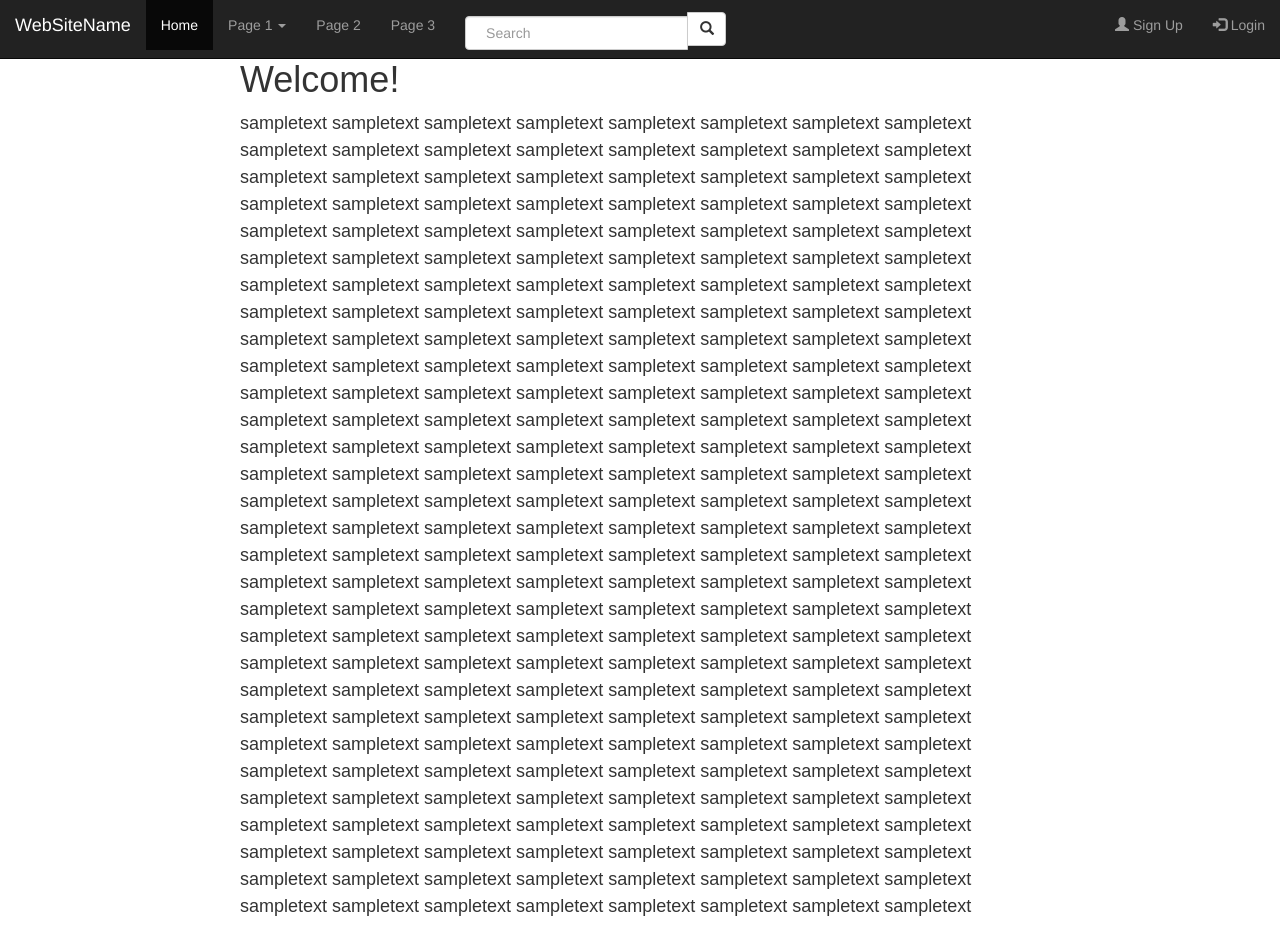
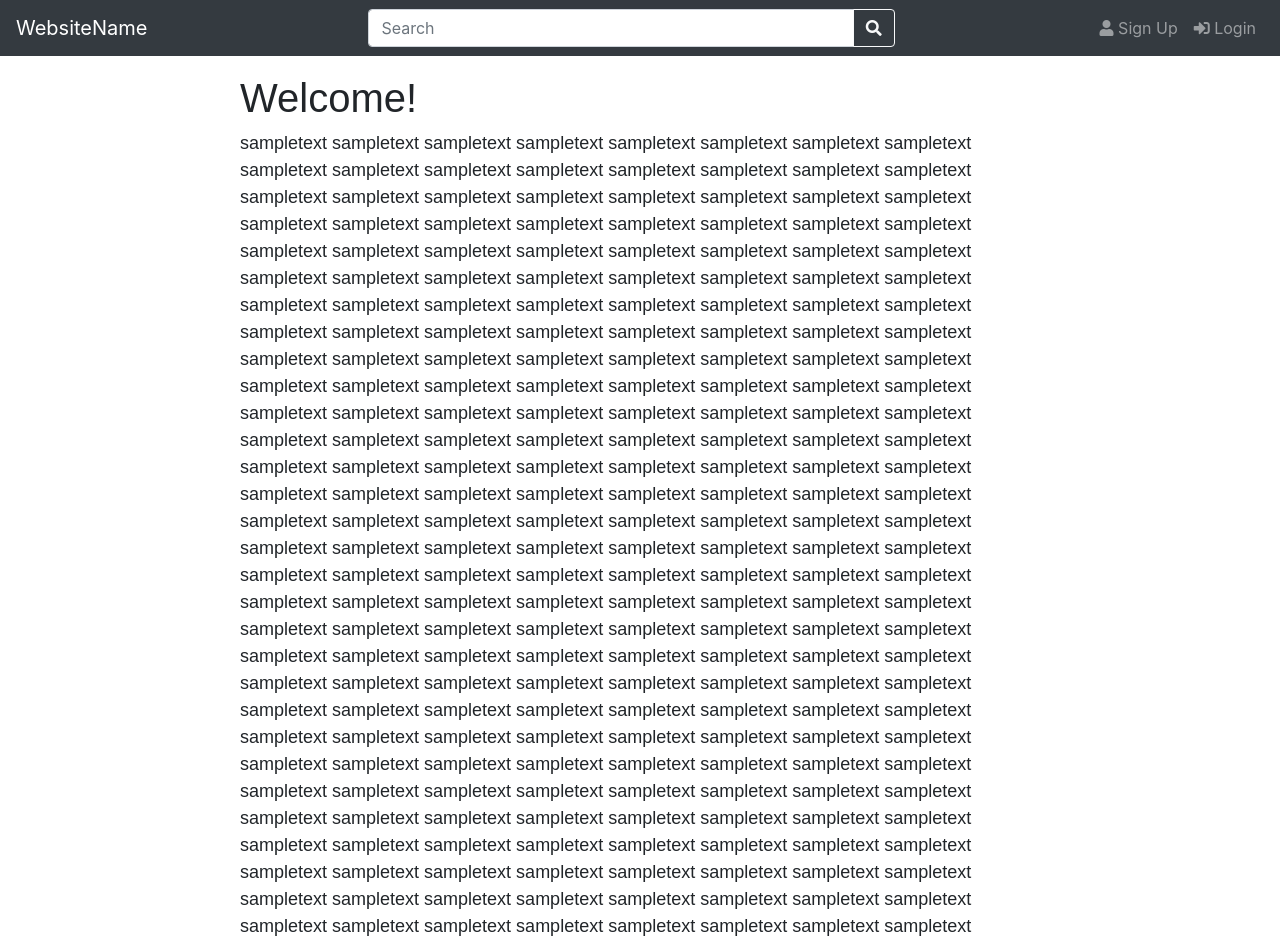
Before and after one commit to Ubiniti/inz, a Symfony app: template templates/home/index.html.twig in a window 1280 px wide. Shown: the top 940 px of the page. Run offline with Twig, Linux system fonts and the light colour scheme; the template is opened without the code that fills it, so the values that code supplies are empty; some libraries are stand-ins or nearby versions.

Commit message:
fix: rewrite navbar

```diff
--- a/templates/base.html.twig
+++ b/templates/base.html.twig
@@ -1,78 +1,67 @@
-<!DOCTYPE html>
-<html>
+<!doctype html>
+<html lang="en">
   <head>
-        <meta charset="UTF-8">
+    <meta charset="utf-8">
+    <meta name="viewport" content="width=device-width, initial-scale=1, shrink-to-fit=no">
+
+    <link rel="stylesheet" href="https://stackpath.bootstrapcdn.com/bootstrap/4.3.1/css/bootstrap.min.css" integrity="sha384-ggOyR0iXCbMQv3Xipma34MD+dH/1fQ784/j6cY/iJTQUOhcWr7x9JvoRxT2MZw1T" crossorigin="anonymous">
+    <link rel="stylesheet" href="https://use.fontawesome.com/releases/v5.7.2/css/all.css" integrity="sha384-fnmOCqbTlWIlj8LyTjo7mOUStjsKC4pOpQbqyi7RrhN7udi9RwhKkMHpvLbHG9Sr" crossorigin="anonymous">
+    <link rel="stylesheet" href="{{ asset('css/base.css') }}">
+
+    {% block stylesheets %}{% endblock %}
+
     <title>{% block title %}Welcome!{% endblock %}</title>
-        {% block stylesheets %}
-
-            <link rel="stylesheet" href="{{asset('css/formularz.css')}}" media="screen" />
-
-        {% endblock %}
-        <link rel="stylesheet" href="https://maxcdn.bootstrapcdn.com/bootstrap/3.4.0/css/bootstrap.min.css">
-        <script src="https://ajax.googleapis.com/ajax/libs/jquery/3.3.1/jquery.min.js"></script>
-        <script src="https://maxcdn.bootstrapcdn.com/bootstrap/3.4.0/js/bootstrap.min.js"></script>
   </head>
   <body>
+    <nav class="navbar sticky-top navbar-expand-lg navbar-dark bg-dark">
+        <a class="navbar-brand" href="{{ path('home') }}">WebsiteName</a>
+        <button class="navbar-toggler" type="button" data-toggle="collapse" data-target="#navbarSupportedContent" aria-controls="navbarSupportedContent" aria-expanded="false" aria-label="Toggle navigation">
+            <span class="navbar-toggler-icon"></span>
+        </button>
 
-        <nav class="navbar navbar-inverse navbar-fixed-top">
-            <div class="container-fluid">
-                <div class="navbar-header">
-                    <button type="button" class="navbar-toggle" data-toggle="collapse" data-target="#myNavbar">
-                        <span class="icon-bar"></span>
-                        <span class="icon-bar"></span>
-                        <span class="icon-bar"></span>
-                    </button>
-                    <a class="navbar-brand" href="{{ path('home') }}">WebSiteName</a>
-                </div>
-                <div class="collapse navbar-collapse" id="myNavbar">
-                    <ul class="nav navbar-nav">
-                        <li class="active"><a href="#">Home</a></li>
-                        <li class="dropdown">
-                            <a class="dropdown-toggle" data-toggle="dropdown" href="#">Page 1 <span class="caret"></span></a>
-                            <ul class="dropdown-menu">
-                                <li><a href="#">Page 1-1</a></li>
-                                <li><a href="#">Page 1-2</a></li>
-                                <li><a href="#">Page 1-3</a></li>
-                            </ul>
-                        </li>
-                        <li><a href="#">Page 2</a></li>
-                        <li><a href="#">Page 3</a></li>
-                    </ul>
-                    <form class="navbar-form navbar-left" action="/action_page.php">
-                        <div class="input-group">
-                            <input type="text" class="form-control" placeholder="Search">
-                            <div class="input-group-btn">
-                                <button class="btn btn-default" type="submit">
-                                    <i class="glyphicon glyphicon-search"></i>
-                                </button>
+        <div class="collapse navbar-collapse" id="navbarSupportedContent">
+            <form class="form-inline my-2 my-lg-0 ml-auto mr-auto w-50" id="navbarSearchForm">
+                <div class="input-group mr-sm-2 mr-3 ml-3 w-100">
+                    <input class="form-control" type="search" placeholder="Search" aria-label="Search">
+                    <div class="input-group-append">
+                        <button class="btn btn-outline-light" type="submit"><i class="fas fa-search"></i></button>
                     </div>
                 </div>
             </form>
-                    <ul class="nav navbar-nav navbar-right">
             {% if is_granted('IS_AUTHENTICATED_FULLY') %}
-                            <li class="dropdown">
-                                <a class="dropdown-toggle" data-toggle="dropdown" href="#">{{ app.user.username }}
-                                    <span class="caret"></span></a>
-                                <ul class="dropdown-menu">
-                                    <li><a href="{{ path('user') }}">Show account</a></li>
-                                    <li><a href="{{ path('user_edit') }}">Edit account</a></li>
-                                    <li><a href="{{ path('user_remove') }}">Remove account</a></li>
-                                    <li><a href="{{ path('app_logout') }}">Logout</a></li>
+            <ul class="navbar-nav">
+                <li class="nav-item dropdown">
+                    <a class="nav-link dropdown-toggle" href="#" id="navbarDropdown" role="button" data-toggle="dropdown" aria-haspopup="true" aria-expanded="false">
+                        username
+                    </a>
+                    <div class="dropdown-menu dropdown-menu-right" aria-labelledby="navbarDropdown">
+                        <a class="dropdown-item" href="{{ path('user') }}">Show account</a>
+                        <a class="dropdown-item" href="{{ path('user_edit') }}">Edit account</a>
+                        <a class="dropdown-item" href="{{ path('user_remove') }}">Remove account</a>
+                        <a class="dropdown-item" href="{{ path('app_logout') }}">Logout</a>
+                    </div>
+                </li>
             </ul>
+            {% else %}
+            <ul class="navbar-nav">
+                <li class="nav-item">
+                    <a class="nav-link" href="{{ path('app_register') }}"><i class="fas fa-user"></i> Sign Up</a>
                 </li>
-                        {% else %}
-                            <li><a href="{{ path('app_register') }}"><span class="glyphicon glyphicon-user"></span> Sign Up</a></li>
-                            <li><a href="{{ path('app_login') }}"><span class="glyphicon glyphicon-log-in"></span> Login</a></li>
+                <li class="nav-item">
+                    <a class="nav-link" href="{{ path('app_login') }}"><i class="fas fa-sign-in-alt"></i> Login</a>
+                </li>
+            </ul>
             {% endif %}
-                    </ul>
         </div>
-            </div>
-        </nav> <br><br>
-        {% block body %}
+    </nav>
+    {% block body %}{% endblock %}
+    <br>
+    <footer>MJ Sidor, PPuchacz, symf project</footer>
 
-        {% endblock %}
+    <script src="https://code.jquery.com/jquery-3.3.1.slim.min.js" integrity="sha384-q8i/X+965DzO0rT7abK41JStQIAqVgRVzpbzo5smXKp4YfRvH+8abtTE1Pi6jizo" crossorigin="anonymous"></script>
+    <script src="https://cdnjs.cloudflare.com/ajax/libs/popper.js/1.14.7/umd/popper.min.js" integrity="sha384-UO2eT0CpHqdSJQ6hJty5KVphtPhzWj9WO1clHTMGa3JDZwrnQq4sF86dIHNDz0W1" crossorigin="anonymous"></script>
+    <script src="https://stackpath.bootstrapcdn.com/bootstrap/4.3.1/js/bootstrap.min.js" integrity="sha384-JjSmVgyd0p3pXB1rRibZUAYoIIy6OrQ6VrjIEaFf/nJGzIxFDsf4x0xIM+B07jRM" crossorigin="anonymous"></script>
+
     {% block javascripts %}{% endblock %}
-    <footer>MJ Sidor, PPuchacz, symf project</footer>
   </body>
-
 </html>
```
Lines whose indentation alone changed are shown as unchanged.
